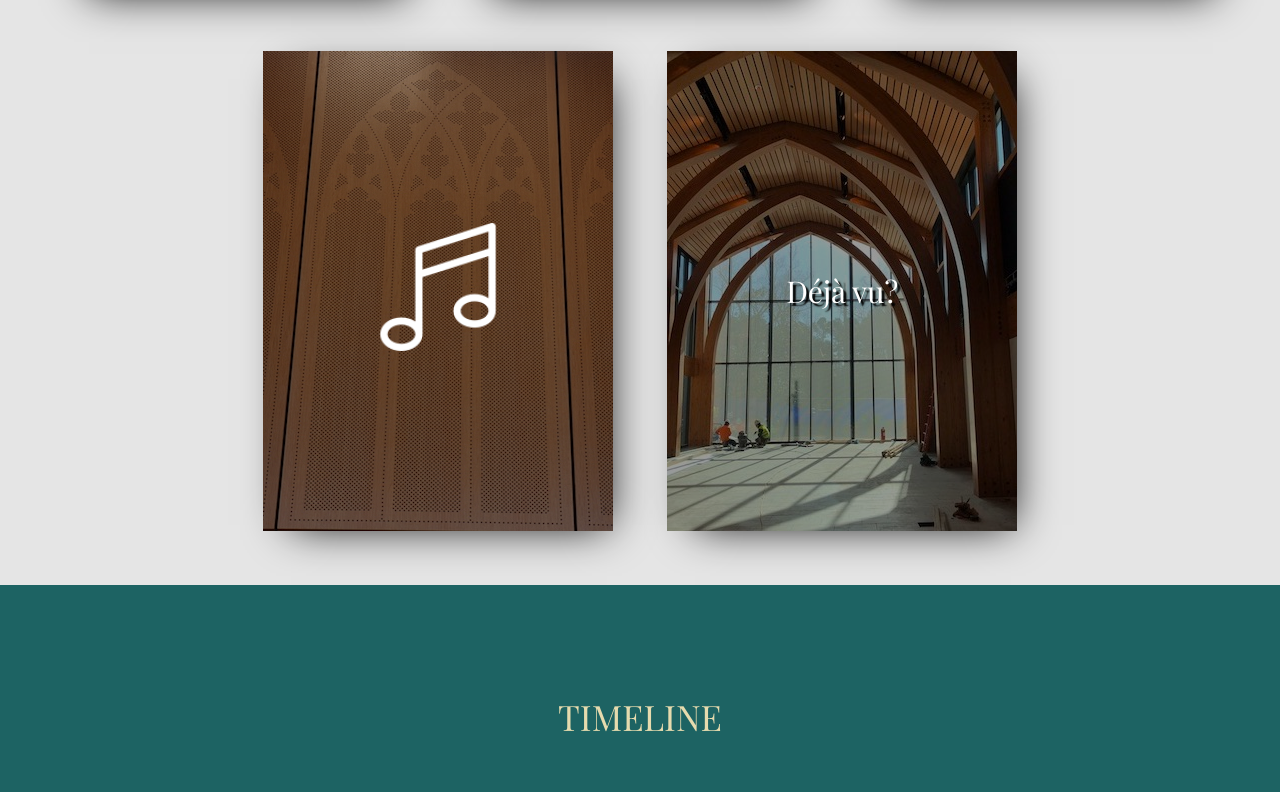
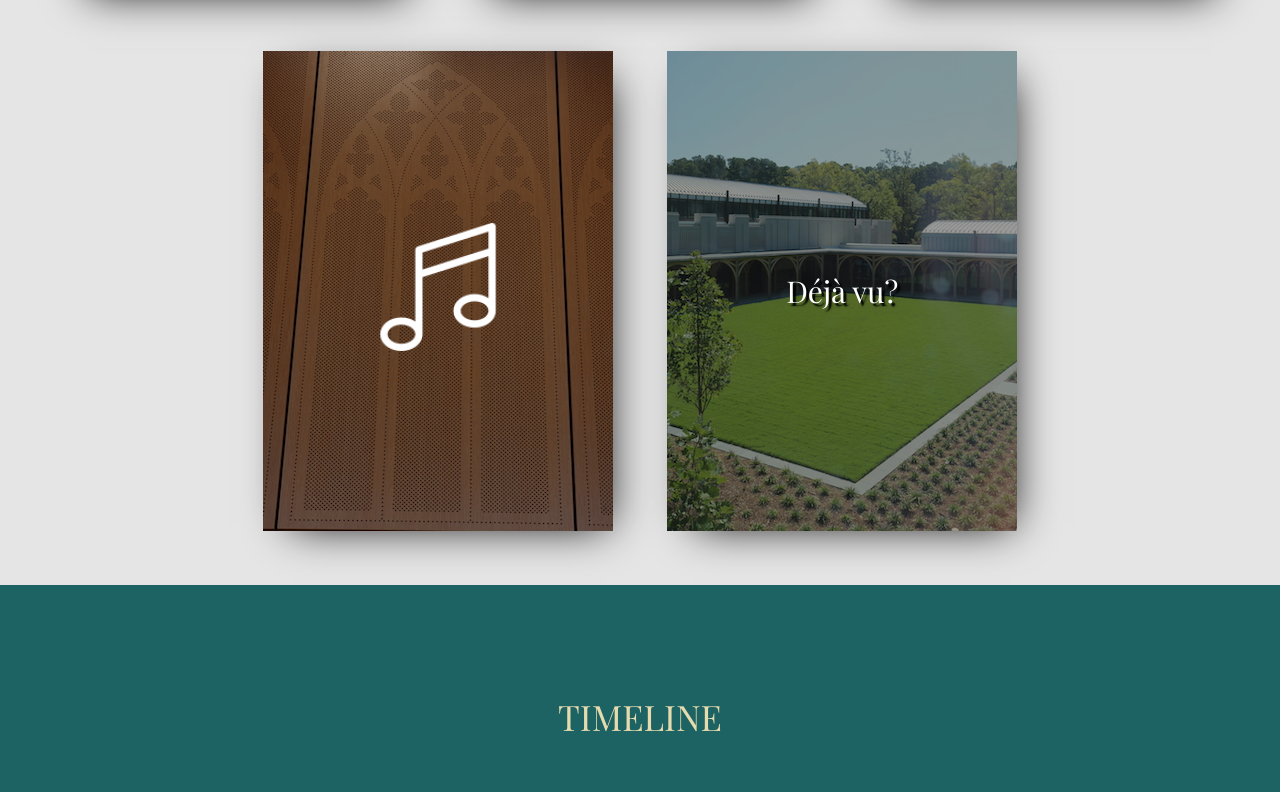
Before and after one commit to cmauban/duke-karsh, a plain HTML site: page index.html in a window 1280 px wide. Shown: the part 4060-4852 px from the top of the page. Drawn offline with nearby package versions, Linux system fonts and the light colour scheme; a web font is replaced by a local one.

Commit message:
added quad pic

```diff
--- a/index.html
+++ b/index.html
@@ -226,7 +226,7 @@
 
           <div class="flip-container" ontouchstart="this.classList.toggle('hover');">
             <div class="flipper">
-             <div class="front" style="background: url(src/images/arches.jpg) 0 0 no-repeat;">
+             <div class="front" style="background: url(src/images/quad.jpg) 0 0 no-repeat;">
                <div class="overlay"></div>
               <!-- front content -->
                 <div class="box">
```
Also changed, not shown: src/images/quad.JPG (added).
